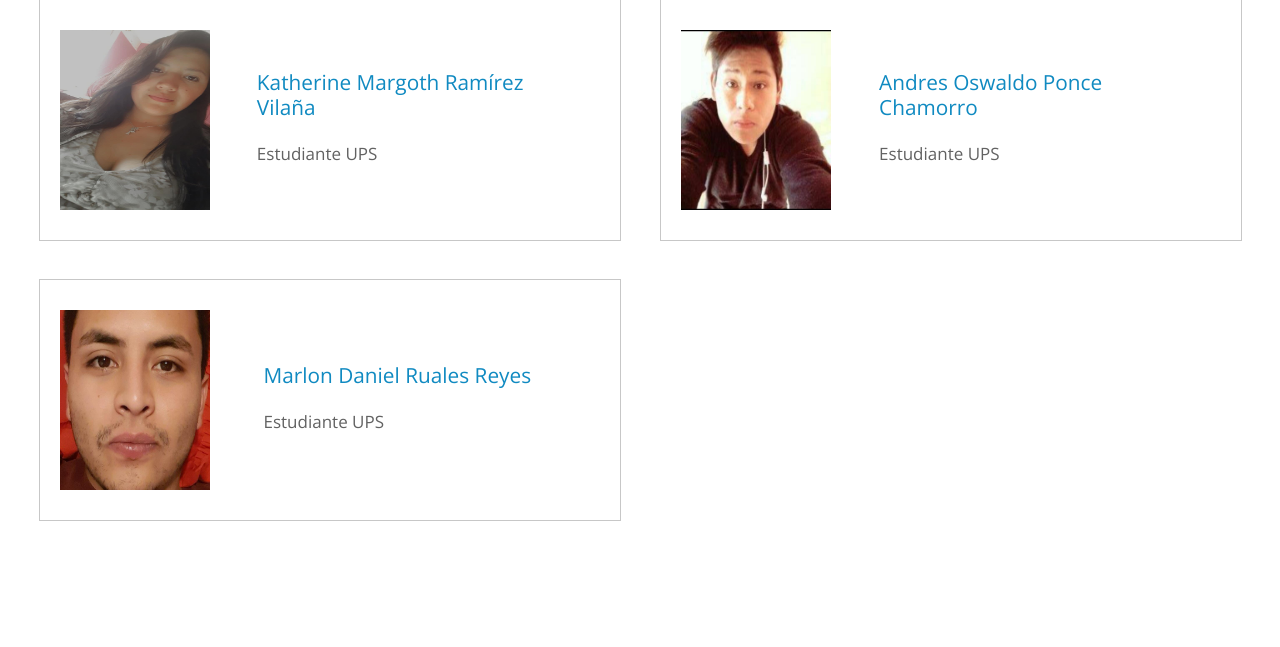
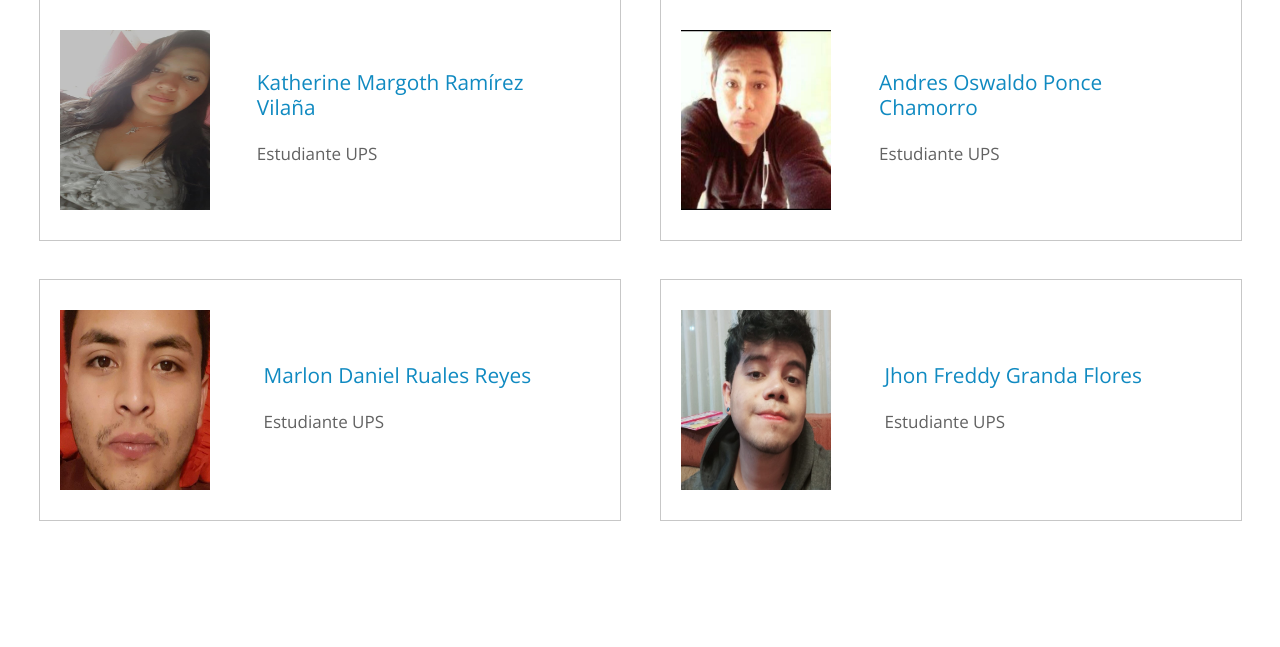
Before and after one commit to JulioSarauz/SimilitudCodigos, a Flask app: page / in a window 1280 px wide. Shown: the part 2439-3086 px from the top of the page. Run offline with Flask 2, Linux system fonts and the light colour scheme; some libraries are stand-ins or nearby versions.

Commit message:
ultimo commit

```diff
--- a/template/index.html
+++ b/template/index.html
@@ -387,6 +387,20 @@
             </div>
           </div>
         </div>
+        <div class="col-lg-6">
+          <div class="tm-activity-block mr-lg-0 ml-lg-auto">
+            <div class="tm-activity-img-container">
+              <img src="/static/img/img-04.jpg" width="150px" height="100%" alt="Image" class="tm-activity-img" />
+            </div>
+            <div class="tm-activity-block-text">
+              <h3 class="tm-text-blue">Jhon Freddy Granda Flores</h3>
+              <p>
+                Estudiante UPS
+              </p>
+            </div>
+          </div>
+        </div>
+
 
       </div>
     </section>
```
Also changed, not shown: app.py (line endings or trailing spaces), static/img/img-04.jpg (added), 1 other file.
